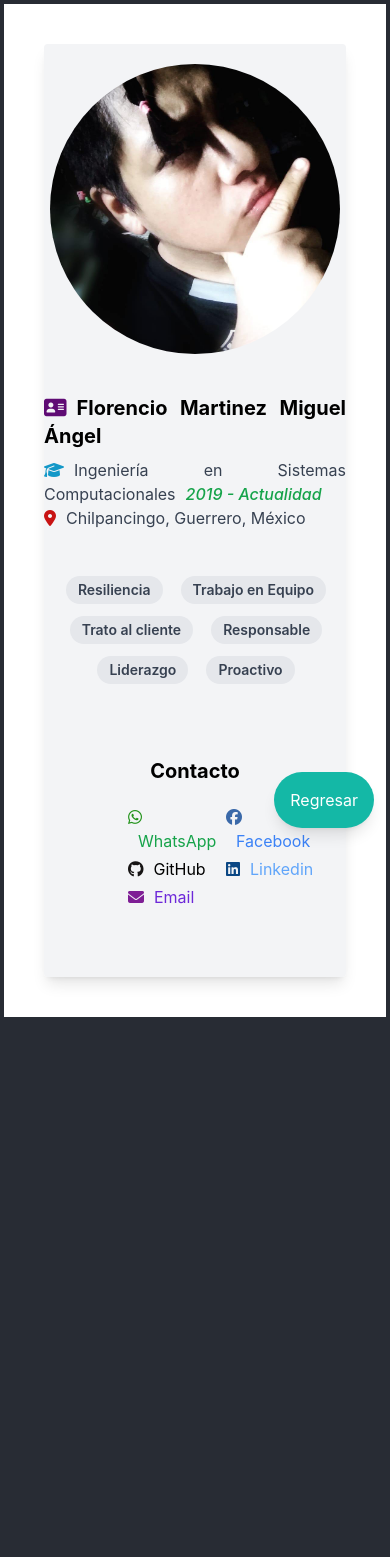
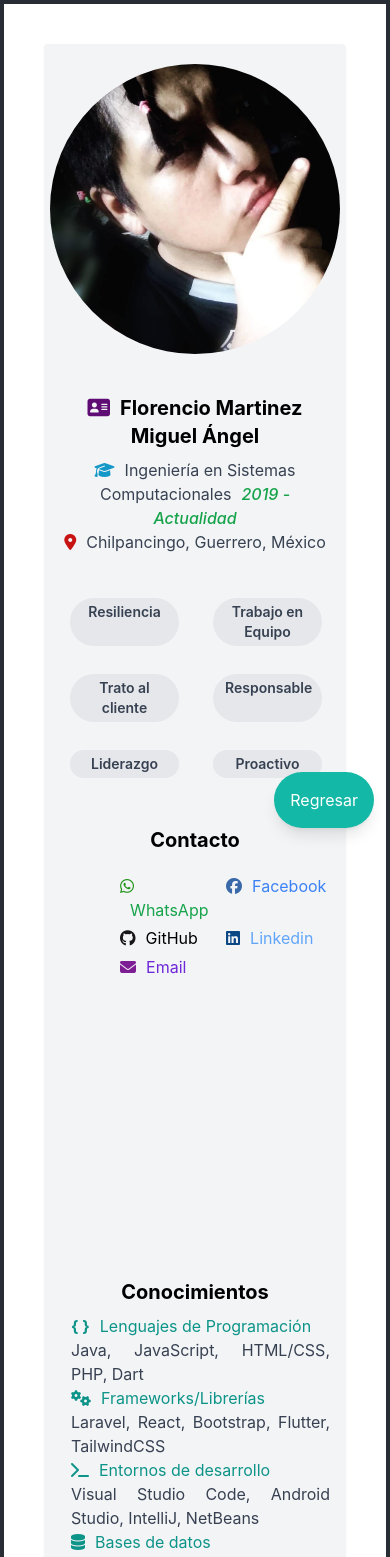
Before and after one commit to 2Angel000/senias, a React (Create React App) app: page /info in a window 390 px wide. Shown: the top 1557 px of the page. Before the commit the page ends 1021 px from the top, so only its background shows below. Built offline with nearby package versions, Linux system fonts and the light colour scheme.

Commit message:
Responsive Movil_1.4

```diff
--- a/src/paginas/Informacion.jsx
+++ b/src/paginas/Informacion.jsx
@@ -94,7 +94,9 @@ export default function Informacion() {
         </div>
 
         <div className="sm:hidden md:hidden">
-          <div className="rounded overflow-hidden shadow-lg bg-gray-100 general">
+
+
+        <div className="rounded overflow-hidden shadow-sm shadow-md bg-gray-100">
           <img
             className="w-full rounded-full m-auto"
             src={process.env.PUBLIC_URL + imgPerfil}
@@ -102,17 +104,15 @@ export default function Informacion() {
             style={{ width: "290px", height: "290px", marginTop: "20px" }}
           />
           <Flotante />
-            <div className="inline-block py-4 pb-1 text-justify">
+          <div className="p-4 text-center">
             <div className="font-bold text-xl mb-2">
               <i
                 className="fas fa-duotone fa-address-card"
                 style={{ color: "#5F0B74" }}
               />
-                <span className="espaciado">
-                  Florencio Martinez Miguel Ángel
-                </span>
+              <span className="espaciado">Florencio Martinez Miguel Ángel</span>
             </div>
-              <p className="text-gray-700 text-base">
+            <div className="text-gray-700 text-base">
               <i
                 className="fas fa-solid fa-graduation-cap"
                 style={{ color: "#1398C8" }}
@@ -123,43 +123,42 @@ export default function Informacion() {
               <span className="espaciado text-green-600 font-medium italic">
                 2019 - Actualidad
               </span>
-              </p>
-              <p className="text-gray-700 text-base">
-                <i
-                  className="fas fa-location-dot"
-                  style={{ color: "#C81313" }}
-                />
-                <span className="espaciado">
-                  Chilpancingo, Guerrero, México
-                </span>
-              </p>
+            </div>
+            <div className="text-gray-700 text-base">
+              <i className="fas fa-location-dot" style={{ color: "#C81313" }} />
+              <span className="espaciado">Chilpancingo, Guerrero, México</span>
+            </div>
           </div>
 
-            <div className="pb-10 habilidades">
+          <div className="p-4">
+            <div className="grid grid-cols-2 gap-4 sm:grid-cols-1">
               {habilidades.map((habilidad, index) => (
                 <Habilidad key={index} habilidad={habilidad.habilidad} />
               ))}
             </div>
+          </div>
 
-            <div
-              className="px-6 pt-5 mb-8 py-4 h-56 grid grid-cols-4 mt-8 gap-4 content-center
-          informacion"
-            >
-              <div className="inline-block py-4">
+          <div className="p-4">
+            <div className="grid grid-cols-1 grid-rows-3 gap-x-0 gap-y-0">
+
+              <div className="py-4">
                 <div className="font-bold text-xl mb-2">Contacto</div>
                 <Contact />
               </div>
 
-              <div className="inline-block py-4 m-auto col-span-2 content-center">
+              <div className="py-3">
                 <div className="font-bold text-xl mb-2">Conocimientos</div>
                 <Conocimientos />
               </div>
 
-              <div className="inline-block py-4">
+              <div className="py-3">
                 <div className="font-bold text-xl mb-2">Publicaciones</div>
                 <Otros />
               </div>
             </div>
+          </div>
+
+
         </div>
         </div>
       </div>
```
Also changed, not shown: 7 other files (tests, documents, lock files or other folders). Lines whose indentation alone changed are shown as unchanged.
